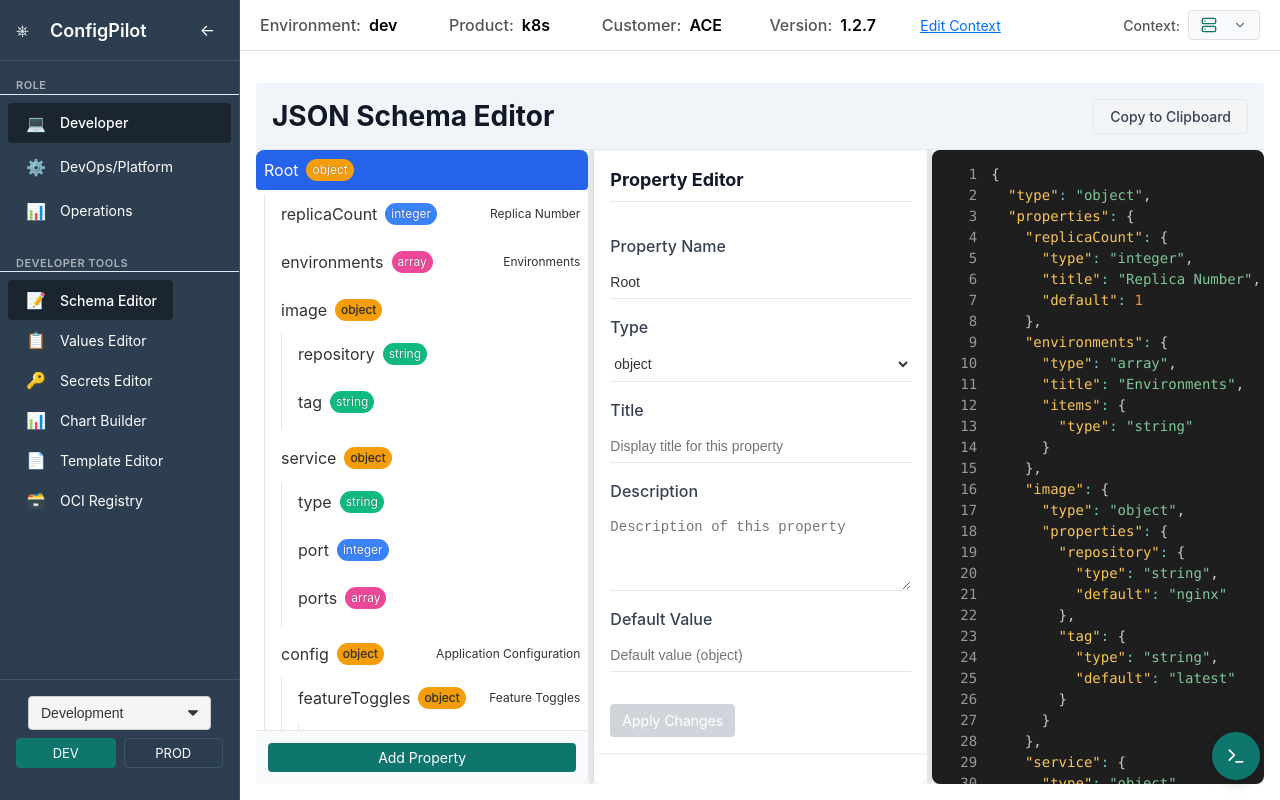
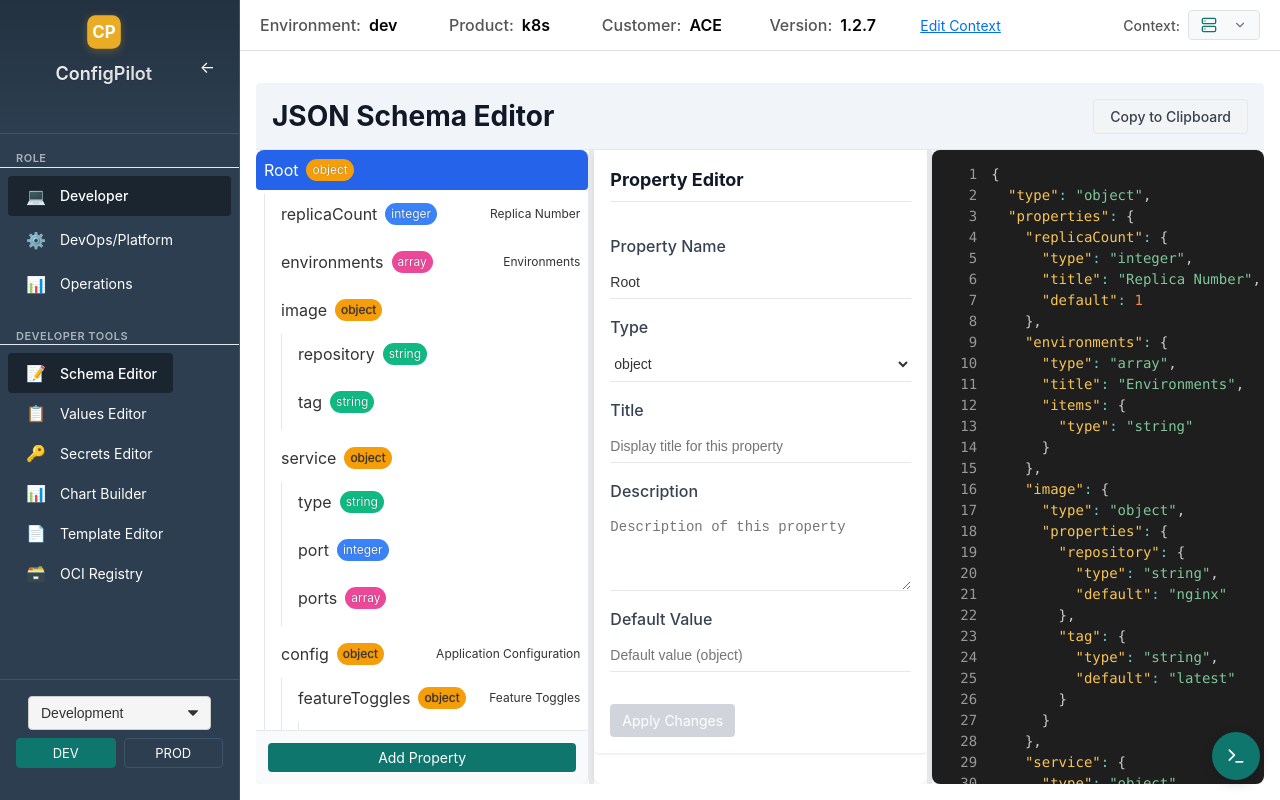
Before and after one commit to ngvtien/configpilot, a React (Vite) app in the folder app/: page / in a window 1280 px wide. Built offline with nearby package versions, Linux system fonts and the light colour scheme.

Commit message:
Attempt to have a loading page and update logo

```diff
--- a/app/index.html
+++ b/app/index.html
@@ -2,18 +2,250 @@
 <html lang="en">
   <head>
     <meta charset="UTF-8" />
+    <meta name="viewport" content="width=device-width, initial-scale=1.0" />
     <title>ConfigPilot</title>
     <link rel="stylesheet" href="https://cdnjs.cloudflare.com/ajax/libs/highlight.js/11.7.0/styles/atom-one-dark.min.css">
+    <style>
+      /* Loading screen styles */
+      body, html {
+        margin: 0;
+        padding: 0;
+        height: 100%;
+        font-family: -apple-system, BlinkMacSystemFont, 'Segoe UI', Roboto, Oxygen, Ubuntu, Cantarell, 'Open Sans', 'Helvetica Neue', sans-serif;
+        background-color: #f5f7fa;
+        color: #333;
+        overflow: hidden; /* Prevent scrolling during load */
+      }
+
+      #root {
+        height: 100%;
+      }
+
+      .loading-screen {
+        position: fixed;
+        top: 0;
+        left: 0;
+        width: 100%;
+        height: 100%;
+        display: flex;
+        flex-direction: column;
+        justify-content: center;
+        align-items: center;
+        background-color: #f5f7fa;
+        z-index: 9999;
+        transition: opacity 0.5s ease-out;
+      }
+
+      .loading-screen.hidden {
+        opacity: 0;
+        pointer-events: none;
+      }
+
+      .loading-content {
+        display: flex;
+        flex-direction: column;
+        align-items: center;
+        justify-content: center;
+        width: 100%;
+        max-width: 300px; /* Limit width to prevent horizontal layout */
+        text-align: center;
+      }
+
+      .logo-container {
+        margin-bottom: 30px;
+        text-align: center;
+        display: flex;
+        flex-direction: column;
+        align-items: center;
+        width: 100%;
+      }
+
+      .app-logo {
+        width: 120px;
+        height: 120px;
+        background-color: #ebac25; /* Updated to orange color */
+        border-radius: 16px;
+        display: flex;
+        justify-content: center;
+        align-items: center;
+        box-shadow: 0 10px 25px rgba(235, 172, 37, 0.2); /* Updated shadow color */
+      }
+
+      .app-logo-inner {
+        color: white;
+        font-size: 60px;
+        font-weight: bold;
+      }
+
+      .app-name {
+        margin-top: 15px;
+        font-size: 24px;
+        font-weight: 600;
+        color: #1e293b;
+        width: 100%;
+      }
+
+      .loading-spinner {
+        display: inline-block;
+        width: 50px;
+        height: 50px;
+        border: 3px solid rgba(235, 172, 37, 0.2); /* Updated to orange color */
+        border-radius: 50%;
+        border-top-color: #ebac25; /* Updated to orange color */
+        animation: spin 1s ease-in-out infinite;
+      }
+
+      .loading-text {
+        margin-top: 20px;
+        font-size: 16px;
+        color: #64748b;
+        animation: pulse 1.5s infinite;
+        width: 100%;
+      }
+
+      .loading-progress {
+        width: 200px;
+        height: 4px;
+        background-color: rgba(235, 172, 37, 0.1); /* Updated to orange color */
+        border-radius: 4px;
+        margin-top: 15px;
+        overflow: hidden;
+      }
+
+      .progress-bar {
+        height: 100%;
+        width: 0%;
+        background-color: #ebac25; /* Updated to orange color */
+        border-radius: 4px;
+        transition: width 0.4s ease;
+        animation: progress 3s ease-in-out forwards;
+      }
+
+      .error-container {
+        display: none;
+        text-align: center;
+        padding: 20px;
+        margin-top: 20px;
+        background-color: #fee2e2;
+        border-radius: 8px;
+        border-left: 4px solid #ef4444;
+        color: #b91c1c;
+        width: 100%;
+        max-width: 280px;
+        box-sizing: border-box;
+      }
+
+      @keyframes spin {
+        to { transform: rotate(360deg); }
+      }
+
+      @keyframes pulse {
+        0% { opacity: 0.6; }
+        50% { opacity: 1; }
+        100% { opacity: 0.6; }
+      }
+
+      @keyframes progress {
+        0% { width: 0%; }
+        20% { width: 20%; }
+        50% { width: 50%; }
+        70% { width: 70%; }
+        90% { width: 90%; }
+        100% { width: 100%; }
+      }
+
+      /* Ensure layout stays consistent at all screen sizes */
+      @media (max-width: 768px) {
+        .loading-content {
+          max-width: 280px;
+        }
+      }
+    </style>
   </head>
   <body>
     <noscript>JavaScript must be enabled to view this app.</noscript>
 
-    <div id="root" class="loading-fallback">
-      <div class="fallback-container">
-        ⚠️ <strong>React app failed to load.</strong><br />
-        Please check the console for errors.
+    <!-- Loading Screen -->
+    <div id="loading-screen" class="loading-screen">
+      <div class="loading-content">
+        <div class="logo-container">
+          <div class="app-logo">
+            <div class="app-logo-inner">CP</div>
+          </div>
+          <div class="app-name">ConfigPilot</div>
+        </div>
+        <div class="loading-spinner"></div>
+        <div class="loading-text">Initializing application...</div>
+        <div class="loading-progress">
+          <div class="progress-bar" id="progress-bar"></div>
+        </div>
+        <div class="error-container" id="error-container">
+          ⚠️ <strong>Application failed to load.</strong><br />
+          Please check the console for errors.
+        </div>
       </div>
     </div>
+
+    <div id="root"></div>
+
+    <script>
+      // Simulate loading progress
+      const messages = [
+        "Initializing application...",
+        "Loading components...",
+        "Preparing environment...",
+        "Almost ready..."
+      ];
+
+      let messageIndex = 0;
+      const loadingText = document.querySelector('.loading-text');
+
+      // Update loading message every 1.2 seconds
+      const messageInterval = setInterval(() => {
+        messageIndex = (messageIndex + 1) % messages.length;
+        loadingText.textContent = messages[messageIndex];
+      }, 1200);
+
+      // Hide loading screen when app is ready
+      window.addEventListener('load', () => {
+        // Give the app a moment to initialize
+        setTimeout(() => {
+          const loadingScreen = document.getElementById('loading-screen');
+          const root = document.getElementById('root');
+
+          // Check if React app has rendered content
+          if (root && root.children.length > 0 && root.innerHTML !== '') {
+            loadingScreen.classList.add('hidden');
+            clearInterval(messageInterval);
+
+            // Remove loading screen after transition
+            setTimeout(() => {
+              loadingScreen.remove();
+            }, 500);
+          } else {
+            // If no content after 5 seconds, show error
+            setTimeout(() => {
+              if (root.children.length === 0 || root.innerHTML === '') {
+                document.getElementById('error-container').style.display = 'block';
+                loadingText.textContent = 'Loading failed';
+                clearInterval(messageInterval);
+              }
+            }, 5000);
+          }
+        }, 1000);
+      });
+
+      // Fallback error handling
+      setTimeout(() => {
+        const loadingScreen = document.getElementById('loading-screen');
+        if (loadingScreen && !loadingScreen.classList.contains('hidden')) {
+          document.getElementById('error-container').style.display = 'block';
+          document.querySelector('.loading-text').textContent = 'Loading timed out';
+          clearInterval(messageInterval);
+        }
+      }, 15000); // Show error if loading takes more than 15 seconds
+    </script>
+
     <script type="module" src="/src/main.tsx"></script>
   </body>
 </html>
--- a/app/src/components/AppLayout.css
+++ b/app/src/components/AppLayout.css
@@ -74,24 +74,51 @@ button {
   justify-content: space-between;
   padding: 16px;
   border-bottom: 1px solid var(--sidebar-border);
+  background: linear-gradient(to bottom, rgba(0, 0, 0, 0.2), transparent);
 }
 
 .logo-container {
   display: flex;
   align-items: center;
-  gap: 10px;
+  gap: 12px;
+}
+
+.app-logo-sidebar {
+  width: 32px;
+  height: 32px;
+  background-color: #ebac25;
+  border-radius: 8px;
+  display: flex;
+  justify-content: center;
+  align-items: center;
+  box-shadow: 0 2px 8px rgba(235, 172, 37, 0.3);
+  transition: transform 0.2s ease;
+}
+
+.sidebar-logo:hover .app-logo-sidebar {
+  transform: scale(1.05);
+}
+
+.app-logo-inner {
+  color: white;
+  font-size: 16px;
+  font-weight: bold;
+  line-height: 1;
+  text-align: center;
 }
 
 .logo-icon {
-  width: 24px;
-  height: 24px;
-  color: var(--sidebar-text);
+  display: none; /* We're replacing this with our new logo */
 }
 
 .logo-text {
   font-size: 18px;
   font-weight: 600;
   white-space: nowrap;
+  background: linear-gradient(90deg, #ffffff, #f0f0f0);
+  -webkit-background-clip: text;
+  -webkit-text-fill-color: transparent;
+  text-shadow: 0 1px 1px rgba(0, 0, 0, 0.1);
 }
 
 .sidebar-toggle {
--- a/app/src/components/AppLayout.tsx
+++ b/app/src/components/AppLayout.tsx
@@ -6,8 +6,8 @@ import SchemaEditor from "./SchemaEditor"
 import ValueEditor from "./ValueEditor"
 import SecretEditor from "./SecretEditor"
 import "./AppLayout.css"
-import { KubernetesContextSelector, KubernetesView } from "./kubernetes";
-import "./kubernetes/kubernetes.css";
+import { KubernetesContextSelector, KubernetesView } from "./kubernetes"
+import "./kubernetes/kubernetes.css"
 
 // Add this import at the top of your file
 import LogConsole from "./LogConsole"
@@ -174,9 +174,9 @@ const AppLayout = ({ initialRole = "developer", initialView }: AppLayoutProps) =
         {/* Logo */}
         <div className="sidebar-logo">
           <div className="logo-container">
-            <span className="logo-icon" role="img" aria-label="Helm UI">
-              ⎈
-            </span>
+            <div className="app-logo-sidebar">
+              <div className="app-logo-inner">CP</div>
+            </div>
             {!sidebarCollapsed && <span className="logo-text">ConfigPilot</span>}
           </div>
           <button className="sidebar-toggle" onClick={() => setSidebarCollapsed(!sidebarCollapsed)}>
@@ -477,7 +477,10 @@ const AppLayout = ({ initialRole = "developer", initialView }: AppLayoutProps) =
               <button className="header-link" onClick={() => setIsEditingContext(true)}>
                 Edit Context
               </button>
-              <KubernetesContextSelector onContextChange={handleKubeContextChange}  className="header-context-selector" />
+              <KubernetesContextSelector
+                onContextChange={handleKubeContextChange}
+                className="header-context-selector"
+              />
             </div>
           )}
         </div>
--- a/electron/preload.ts
+++ b/electron/preload.ts
@@ -3,10 +3,10 @@ import { contextBridge, ipcRenderer } from 'electron';
 import fs from "fs"
 import os from "os"
 import path from "path"
-import log from "electron-log/renderer"
+//import log from "electron-log/renderer"
 
 // Log that preload is running
-log.info("Preload script executing", { source: "preload" })
+//log.info("Preload script executing", { source: "preload" })
 
 contextBridge.exposeInMainWorld('electronAPI', {
   saveYaml: (content: string, env: string) => ipcRenderer.send('save-yaml', content, env),
```
